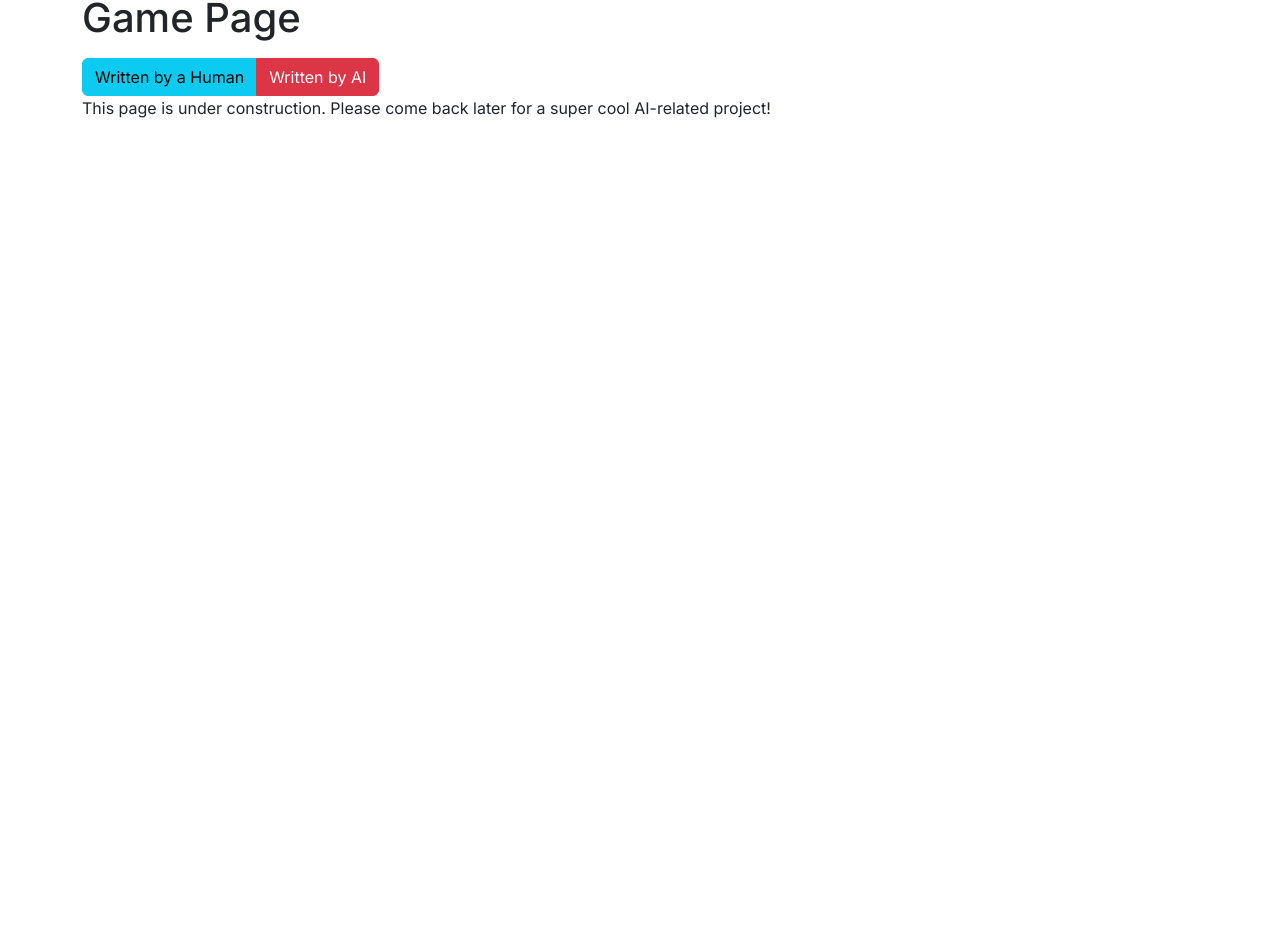
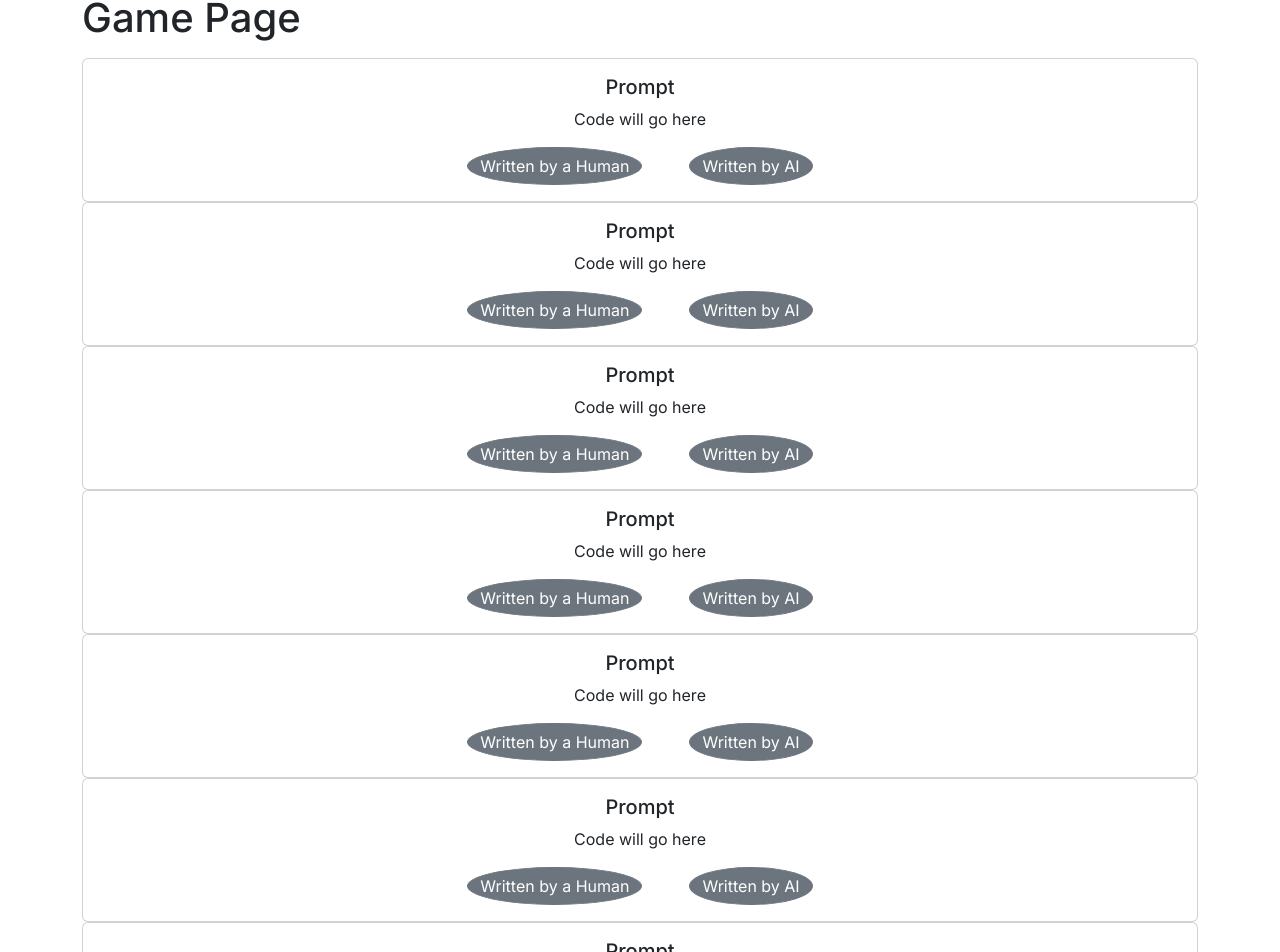
Before and after one commit to ABeeinSpace/cs-senior-project, a Next.js app: page /game in a window 1280 px wide. Shown: the part 86-1038 px from the top of the page. Before the commit the page ends 800 px from the top, so only its background shows below. Built offline with nearby package versions, Linux system fonts and the light colour scheme.

Commit message:
Adding Cards to Game Page

```diff
--- a/src/app/game/button.js
+++ b/src/app/game/button.js
@@ -7,13 +7,15 @@ export default function ButtonGrouping() {
   return (
     <>
       <ButtonGroup aria-label="Basic example">
-        <Button variant="info">
+        <Button className = "rounded-circle me-5" variant="secondary">
             Written by a Human
         </Button>
-        <Button variant="danger">
+        <Button className = "rounded-circle" variant="secondary">
             Written by AI
         </Button>
       </ButtonGroup>
+
+
     </>
   );
 }
--- /dev/null
+++ b/src/app/game/cards.js
@@ -0,0 +1,19 @@
+import Button from './button';
+import Card from 'react-bootstrap/Card';
+
+function BasicExample() {
+  return (
+    <Card className="text-center" style={{ width: '100%' }}>
+      {/* <Card.Img variant="top" src="holder.js/100px180" /> */}
+      <Card.Body>
+        <Card.Title>Prompt</Card.Title>
+        <Card.Text>
+          Code will go here
+        </Card.Text>
+        <Button />
+      </Card.Body>
+    </Card>
+  );
+}
+
+export default BasicExample;
--- a/src/app/game/page.js
+++ b/src/app/game/page.js
@@ -5,7 +5,7 @@ import Container from 'react-bootstrap/Container';
 import Nav from 'react-bootstrap/Nav';
 import Navbar from 'react-bootstrap/Navbar';
 import NavDropdown from 'react-bootstrap/NavDropdown';
-import Button from './button'
+import Cards from './cards';
 
 import 'bootstrap/dist/css/bootstrap.min.css';
 import 'src/app/page.module.css';
@@ -13,6 +13,9 @@ import 'src/app/page.module.css';
 export default function Game() {
 
 	return (
+
+
+
 		<div>
 			<meta charSet="UTF-8" />
 			<meta name="viewport" content="width=device-width, initial-scale=1.0" />
@@ -32,11 +35,22 @@ export default function Game() {
 				</Container>
 			</Navbar>
 			<br />
-			<div className="container">
+			<div style={{
+
+
+			}}className="container">
 				<h1>Game Page</h1>
 				<p />
-
-				<Button />
+				<Cards />
+				<Cards />
+				<Cards />
+				<Cards />
+				<Cards />
+				<Cards />
+				<Cards />
+				<Cards />
+				<Cards />
+				<Cards />
 				<p>
 					This page is under construction. Please come back later for a super cool
 					AI-related project!
```
Also changed, not shown: src/app/Textbox.js (deleted, +0 -20 lines).
